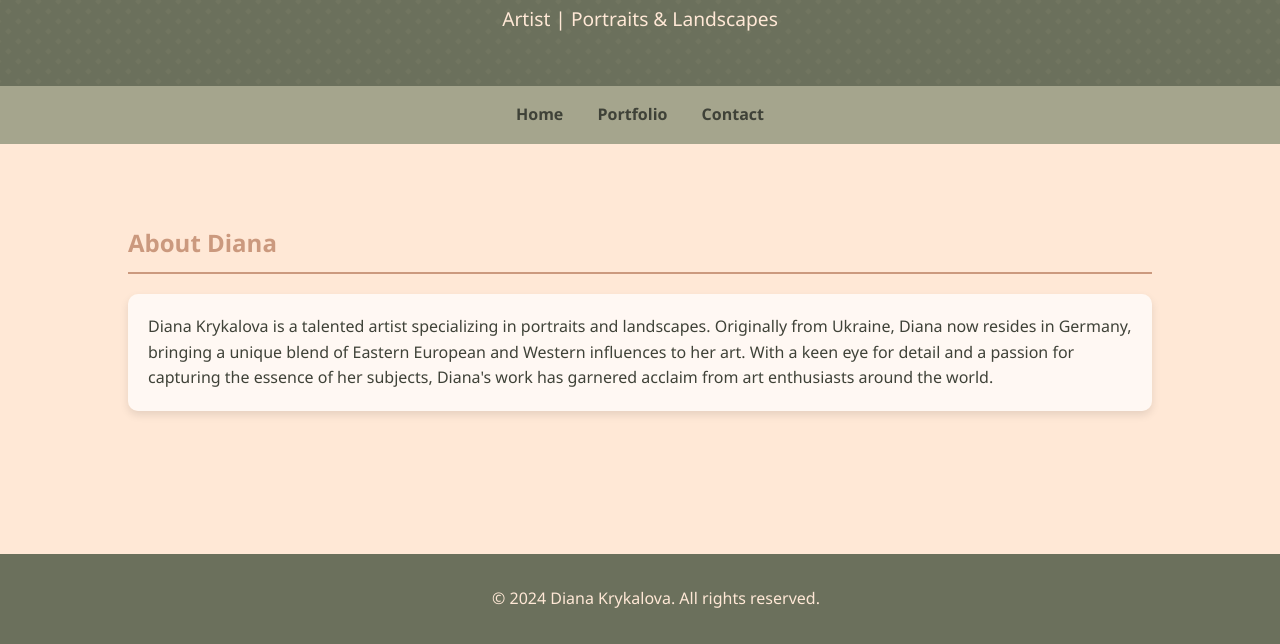
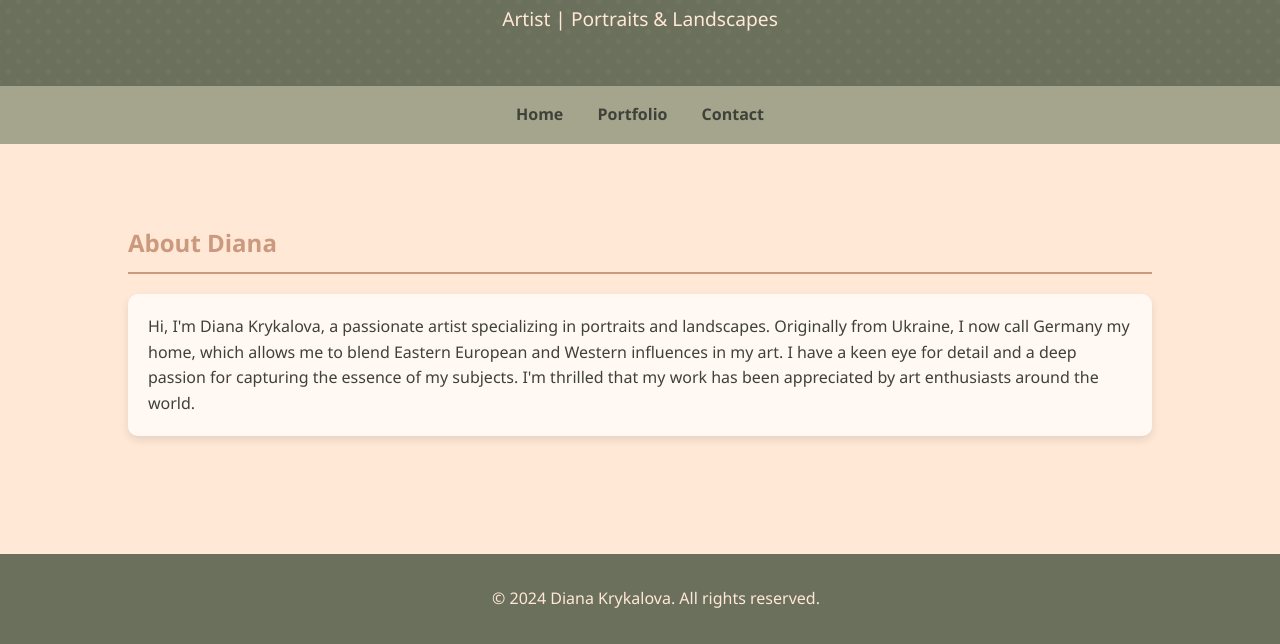
Before and after one commit to Nimhith-code/Diana-page, a plain HTML site: page index.html in a window 1280 px wide. Shown: the part 156-800 px from the top of the page. Drawn offline with Linux system fonts and the light colour scheme.

Commit message:
Updated description to first perspective

```diff
--- a/index.html
+++ b/index.html
@@ -275,7 +275,7 @@
                 "nav-portfolio": "Portfolio",
                 "nav-contact": "Contact",
                 "about-title": "About Diana",
-                "about-content": "Diana Krykalova is a talented artist specializing in portraits and landscapes. Originally from Ukraine, Diana now resides in Germany, bringing a unique blend of Eastern European and Western influences to her art. With a keen eye for detail and a passion for capturing the essence of her subjects, Diana's work has garnered acclaim from art enthusiasts around the world.",
+                "about-content": "Hi, I'm Diana Krykalova, a passionate artist specializing in portraits and landscapes. Originally from Ukraine, I now call Germany my home, which allows me to blend Eastern European and Western influences in my art. I have a keen eye for detail and a deep passion for capturing the essence of my subjects. I'm thrilled that my work has been appreciated by art enthusiasts around the world.",
                 "portraits-title": "Portraits",
                 "landscapes-title": "Landscapes",
                 "contact-title": "Contact",
@@ -289,7 +289,7 @@
                 "nav-portfolio": "Portfolio",
                 "nav-contact": "Kontakt",
                 "about-title": "Über Diana",
-                "about-content": "Diana Krykalova ist eine talentierte Künstlerin, die sich auf Porträts und Landschaften spezialisiert hat. Ursprünglich aus der Ukraine stammend, lebt Diana jetzt in Deutschland und bringt eine einzigartige Mischung aus osteuropäischen und westlichen Einflüssen in ihre Kunst ein. Mit einem Auge fürs Detail und einer Leidenschaft dafür, das Wesen ihrer Motive einzufangen, hat Dianas Arbeit Anerkennung von Kunstliebhabern aus aller Welt erhalten.",
+                "about-content": "Hallo, ich bin Diana Krykalova, eine leidenschaftliche Künstlerin, die sich auf Porträts und Landschaften spezialisiert hat. Ursprünglich aus der Ukraine stammend, lebe ich jetzt in Deutschland, was es mir ermöglicht, osteuropäische und westliche Einflüsse in meiner Kunst zu vereinen. Ich habe ein Auge fürs Detail und eine tiefe Leidenschaft dafür, das Wesen meiner Motive einzufangen. Es freut mich sehr, dass meine Arbeit von Kunstliebhabern auf der ganzen Welt geschätzt wird.",
                 "portraits-title": "Porträts",
                 "landscapes-title": "Landschaften",
                 "contact-title": "Kontakt",
@@ -303,7 +303,7 @@
                 "nav-portfolio": "Portfolio",
                 "nav-contact": "Kontakt",
                 "about-title": "O Dianie",
-                "about-content": "Diana Krykalova to utalentowana artystka specjalizująca się w portretach i pejzażach. Pochodząca z Ukrainy, Diana obecnie mieszka w Niemczech, wnosząc do swojej sztuki unikalną mieszankę wpływów wschodnioeuropejskich i zachodnich. Dzięki wyczulonemu oku na szczegóły i pasji do uchwycenia istoty swoich tematów, prace Diany zyskały uznanie miłośników sztuki na całym świecie.",
+                "about-content": "Cześć, jestem Diana Krykalova, pasjonatka sztuki specjalizująca się w portretach i pejzażach. Pochodzę z Ukrainy, ale obecnie mieszkam w Niemczech, co pozwala mi łączyć wschodnioeuropejskie i zachodnie wpływy w mojej sztuce. Mam wyczulone oko na szczegóły i głęboką pasję do uchwycenia istoty moich tematów. Cieszę się, że moja praca została doceniona przez miłośników sztuki na całym świecie.",
                 "portraits-title": "Portrety",
                 "landscapes-title": "Pejzaże",
                 "contact-title": "Kontakt",
@@ -317,7 +317,7 @@
                 "nav-portfolio": "Портфолио",
                 "nav-contact": "Контакты",
                 "about-title": "О Диане",
-                "about-content": "Диана Крикалова - талантливая художница, специализирующаяся на портретах и пейзажах. Родом из Украины, Диана сейчас проживает в Германии, привнося в свое искусство уникальное сочетание восточноевропейских и западных влияний. Благодаря острому глазу на детали и страсти к передаче сущности своих субъектов, работы Дианы получили признание любителей искусства по всему миру.",
+                "about-content": "Привет, я Диана Крикалова, увлеченная художница, специализирующаяся на портретах и пейзажах. Родом из Украины, сейчас я живу в Германии, что позволяет мне сочетать восточноевропейские и западные влияния в моем искусстве. У меня острый глаз на детали и глубокая страсть к передаче сущности моих субъектов. Я рада, что моя работа получила признание любителей искусства по всему миру.",
                 "portraits-title": "Портреты",
                 "landscapes-title": "Пейзажи",
                 "contact-title": "Контакты",
@@ -331,7 +331,7 @@
                 "nav-portfolio": "Портфоліо",
                 "nav-contact": "Контакти",
                 "about-title": "Про Діану",
-                "about-content": "Діана Крикалова - талановита художниця, яка спеціалізується на портретах та пейзажах. Родом з України, Діана зараз проживає в Німеччині, привносячи у своє мистецтво унікальне поєднання східноєвропейських та західних впливів. Завдяки гострому оку на деталі та пристрасті до передачі сутності своїх суб'єктів, роботи Діани отримали визнання любителів мистецтва по всьому світу.",
+                "about-content": "Привіт, я Діана Крикалова, пристрасна художниця, яка спеціалізується на портретах та пейзажах. Родом з України, зараз я живу в Німеччині, що дозволяє мені поєднувати східноєвропейські та західні впливи у моєму мистецтві. У мене гостре око на деталі та глибока пристрасть до передачі сутності моїх суб'єктів. Я рада, що моя робота отримала визнання любителів мистецтва по всьому світу.",
                 "portraits-title": "Портрети",
                 "landscapes-title": "Пейзажі",
                 "contact-title": "Контакти",
```
